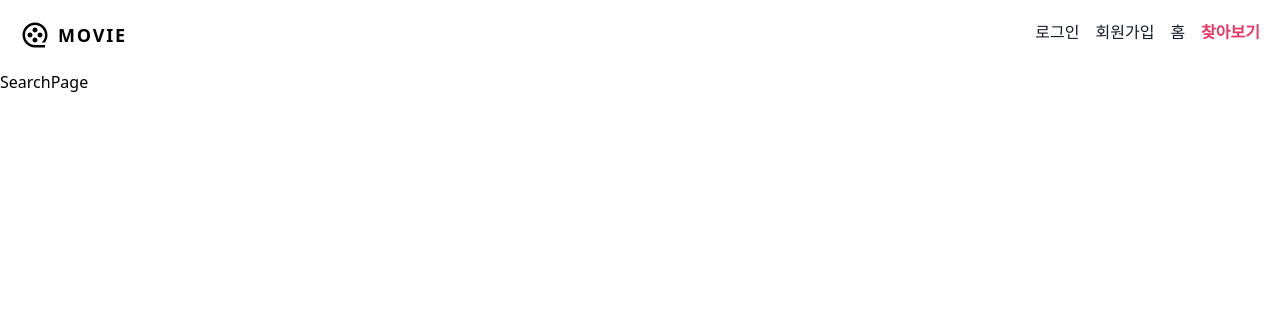
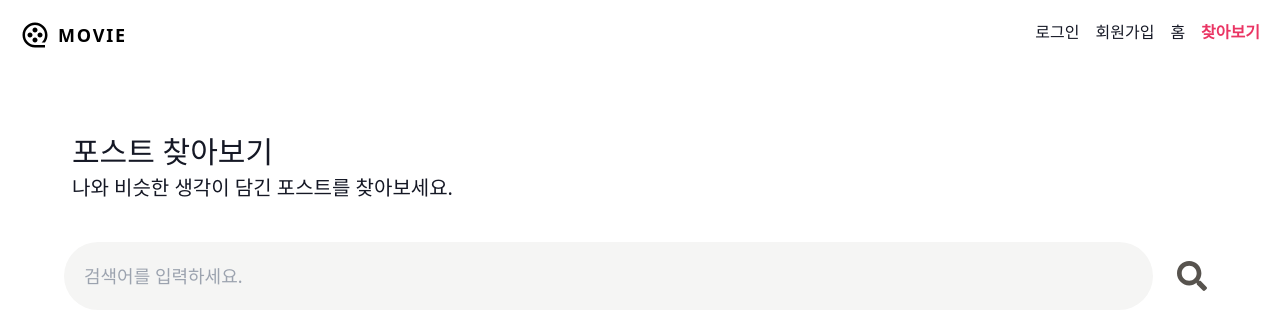
Before and after one commit to daindaind/next-app-ts-favorite-movie, a Next.js app: page /search in a window 1280 px wide. Shown: the top 330 px of the page. Built offline with nearby package versions, Linux system fonts and the light colour scheme.

Commit message:
Feat: search page api 연결

```diff
--- a/app/search/page.tsx
+++ b/app/search/page.tsx
@@ -1,9 +1,21 @@
-import React from 'react'
+import PostSearch from '@/components/search/PostSearch';
+import { headers } from 'next/headers';
+import React from 'react';
 
 function SearchPage() {
-  return (
-    <div>SearchPage</div>
-  )
+	const headersList = headers();
+	const authorization = headersList.get('authorization');
+
+	return (
+		<div className='flex flex-col p-16 gap-10'>
+			<div className='flex flex-col gap-1 ml-2'>
+				<h3 className="text-gray-08 font-light text-3xl">포스트 찾아보기</h3>
+				<h5 className="flex flex-wrap text-gray-08 font-light text-xl">나와 비슷한 생각이 담긴 포스트를 찾아보세요.</h5>
+			</div>
+
+			<PostSearch authorization={authorization} />
+		</div>
+	);
 }
 
-export default SearchPage
+export default SearchPage;
--- a/components/movies/MoviePosterSlide.tsx
+++ b/components/movies/MoviePosterSlide.tsx
@@ -15,7 +15,7 @@ function MoviePosterSlide({movieData}: MoviePosterSlide) {
 	return (
 		<div className='flex flex-col items-center animate-slideUp w-full'>
 			<div className='grid grid-cols-3 gap-3 w-[80% pb-5 ml-6 '>
-				{movieData.map((movie, index) => (
+				{movieData?.map((movie, index) => (
 					<div key={index} className='flex flex-col justify-center items-center mt-1 mr-1 mb-1 ml-0 pl-1 flex-shrink-0'>
 						<MoviePoster movieData={movie} onClick={() => router.push(`${PAGE_URL.MOVIES}/${movie.id}`)}/>
 					</div>
--- /dev/null
+++ b/components/search/PostSearch.tsx
@@ -0,0 +1,56 @@
+'use client';
+
+import { API_URL } from '@/constants/router';
+import React, { useState } from 'react';
+import { FaSearch } from "react-icons/fa";
+import useDebouceEffect from '@/hooks/useDebounceEffect';
+
+interface PostSearchProps {
+   authorization: any;
+}
+
+function PostSearch({authorization}: PostSearchProps) {
+	const [search, setSearch] = useState('');
+	const page = 1;
+
+	const fetchPosts = async () => {
+		if (search.trim() === '' && !authorization) return;
+
+		try {
+			const res = await fetch(`${process.env.NEXT_PUBLIC_API_URL}/${API_URL.POSTS_SEARCH}?query=${search}&page=${page}`, {
+				method: 'GET',
+				headers: {
+					...authorization,
+				}
+			});
+
+			const data = await res.json();
+			console.log('Received response', data);
+			// handle the response as needed
+		} catch (e) {
+			console.error(e);
+			// handle the error as needed
+		}
+	};
+
+	// TODO: 검색 기능 구현 및 API 연결
+	useDebouceEffect(() => {
+		fetchPosts();
+	}, 500, [search]);
+
+	return (
+		<div className='flex flex-row gap-4 items-center'>
+			<input
+				className='w-full bg-stone-100 p-5 rounded-full text-lg font-light focus:outline-none'
+				placeholder='검색어를 입력하세요.'
+				value={search}
+				onChange={(e) => setSearch(e.target.value)}
+			/>
+			<button className='flex flex-col justify-center items-center hover:bg-stone-50 hover:cursor-pointer rounded-full w-[50px] h-[50px]'>
+				<FaSearch size={40} className='p-[5px] text-stone-600 '/>
+			</button>
+		</div>
+	);
+}
+
+export default PostSearch;
--- /dev/null
+++ b/hooks/useDebounceEffect.ts
@@ -0,0 +1,17 @@
+import { useCallback, useEffect } from 'react';
+
+function useDebouceEffect<T>(func: () => void, delay: number, deps: T) {
+	const callback = useCallback(func, [deps]);
+
+	useEffect(() => {
+		const timer = setTimeout(() => {
+			callback();
+		}, delay);
+
+		return () => {
+			clearTimeout(timer);
+		};
+	}, [callback, delay]);
+}
+
+export default useDebouceEffect;
```
